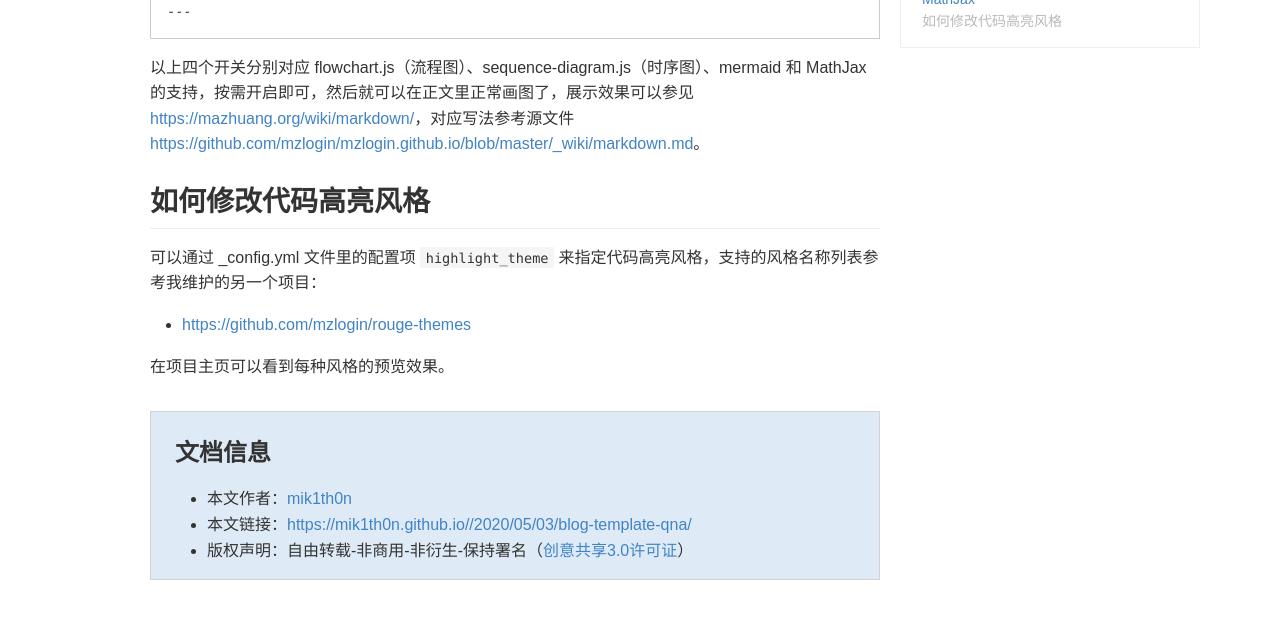
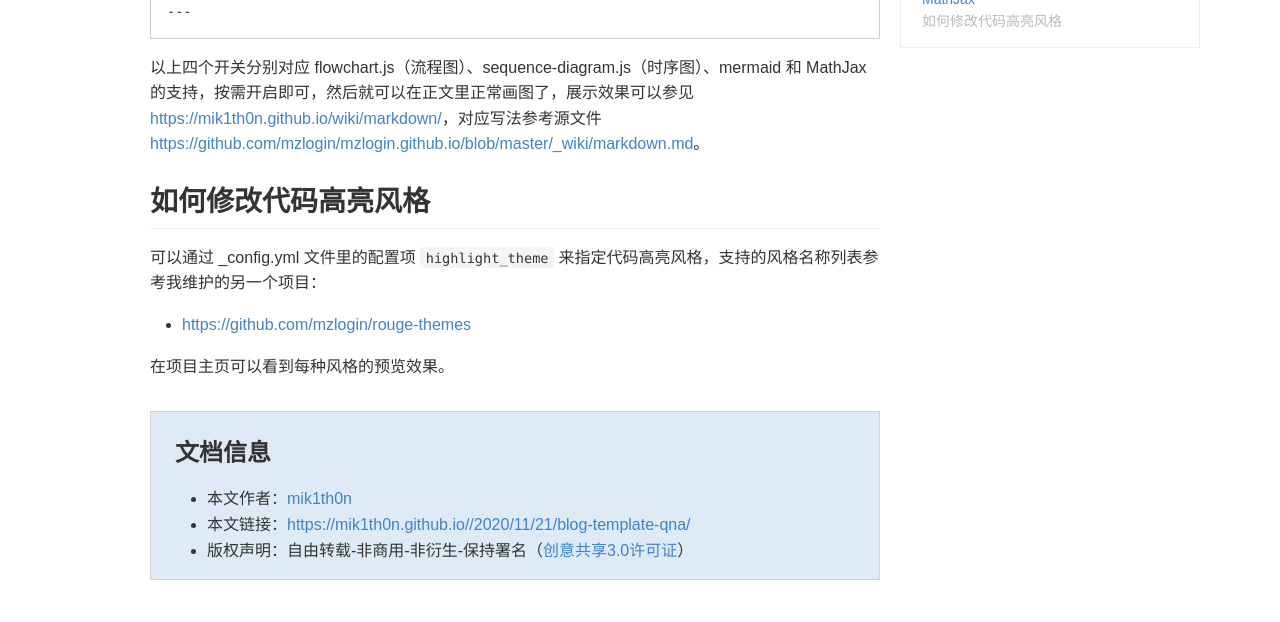
Before and after one commit to mik1th0n/mik1th0n.github.io, a Jekyll site: the page built from _posts/2020-11-21-blog-template-qna.md, in a window 1280 px wide and 900 px high, scrolled down 1236 px. Shown: the part 153-775 px from the top of the window. Built offline with Jekyll 4.4.1, drawn with Linux system fonts in a browser that asks for light colours; some web fonts are replaced; comment, search, counter and statistics services are not loaded; a style sheet for code colours, icons or effects is not loaded; some of the changed lines change nothing that is shown; some of the changed text lies outside the part shown.

Commit message:
modify 本博客模板常见问题 Q & A

````diff
--- a/_posts/2020-05-03-blog-template-qna.md
+++ b/_posts/2020-11-21-blog-template-qna.md
@@ -65,7 +65,7 @@
 ---
 ```
 
-以上四个开关分别对应 flowchart.js（流程图）、sequence-diagram.js（时序图）、mermaid 和 MathJax 的支持，按需开启即可，然后就可以在正文里正常画图了，展示效果可以参见 <https://mazhuang.org/wiki/markdown/>，对应写法参考源文件 <https://github.com/mzlogin/mzlogin.github.io/blob/master/_wiki/markdown.md>。
+以上四个开关分别对应 flowchart.js（流程图）、sequence-diagram.js（时序图）、mermaid 和 MathJax 的支持，按需开启即可，然后就可以在正文里正常画图了，展示效果可以参见 <https://mik1th0n.github.io/wiki/markdown/>，对应写法参考源文件 <https://github.com/mzlogin/mzlogin.github.io/blob/master/_wiki/markdown.md>。
 
 ## 如何修改代码高亮风格
 
````
